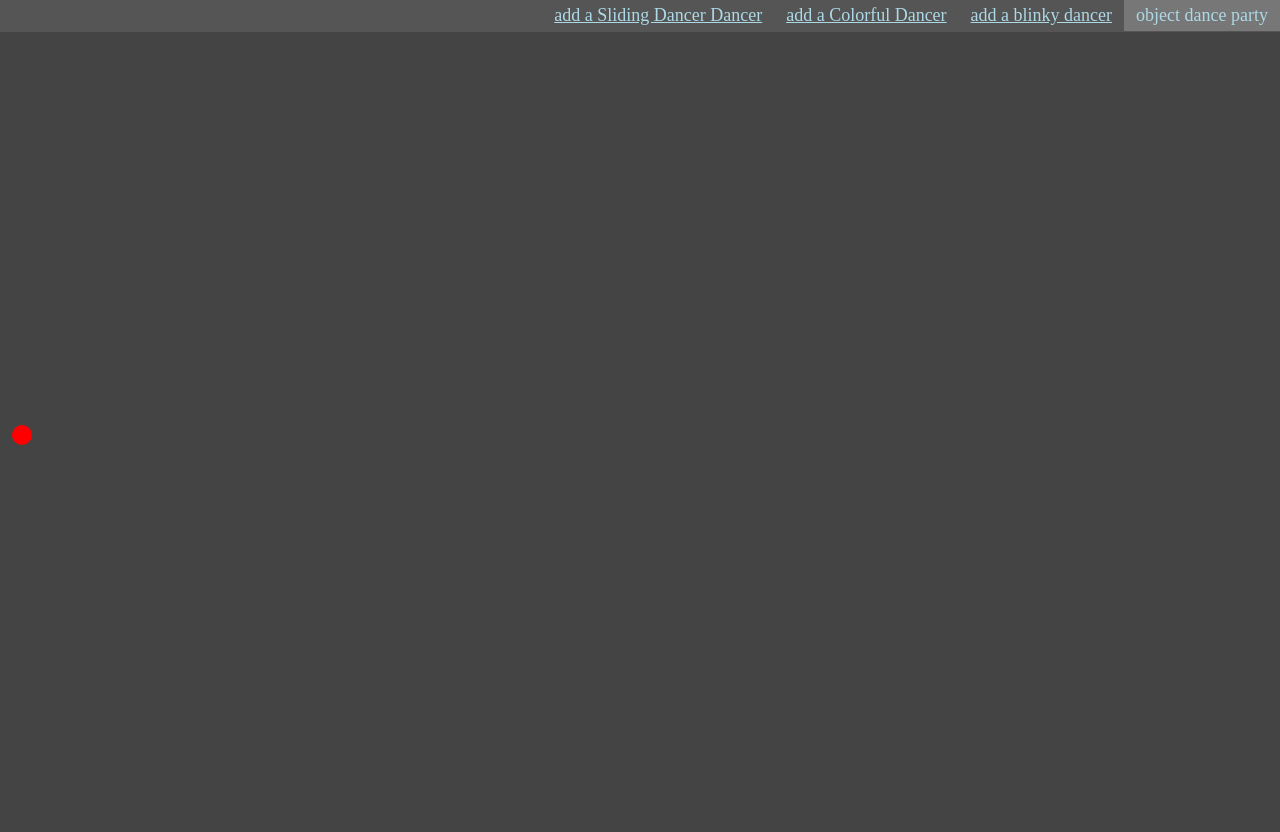
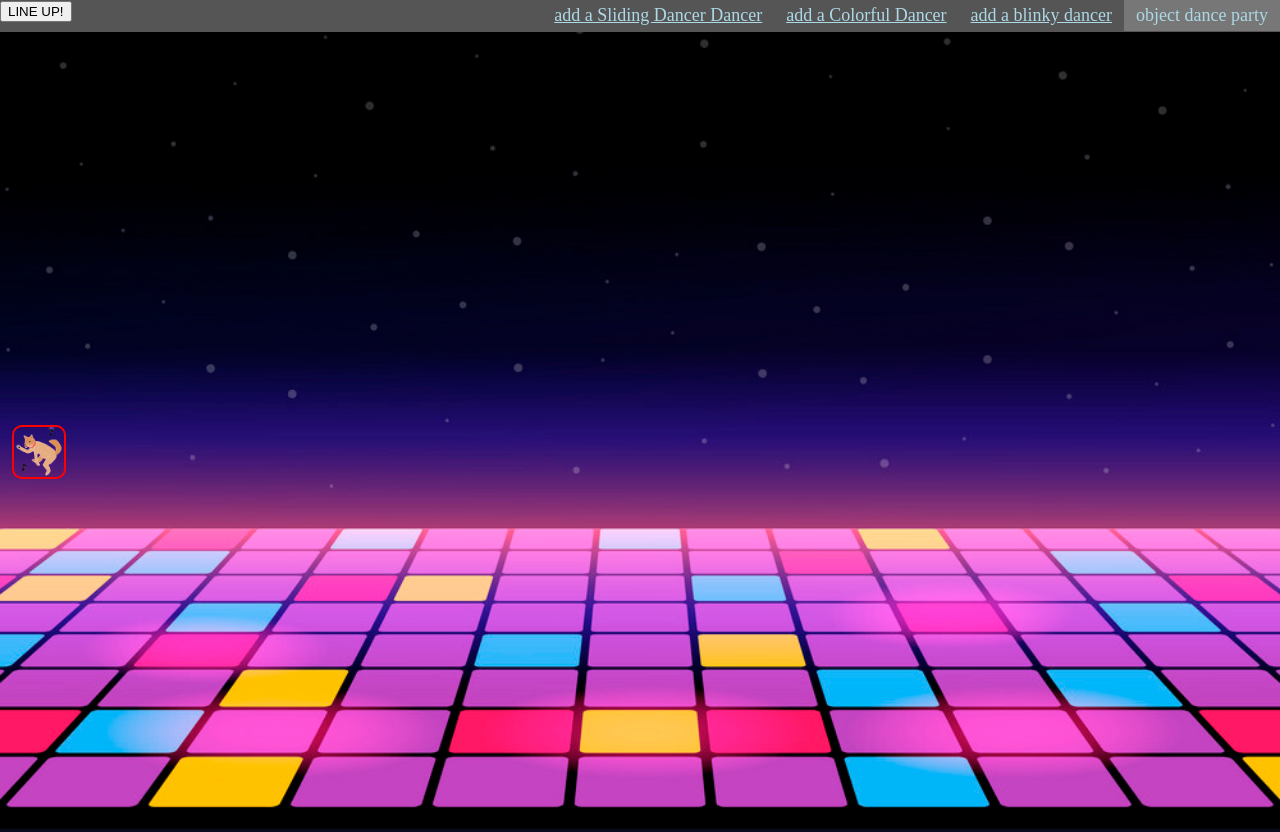
Before and after one commit to NoelleDeAngelo/subclass-dance-party, a website: page dancefloor.html in a window 1280 px wide. Both pictures are taken after a click on the link "add a blinky dancer". Before the commit the page ends 800 px from the top, so only its background shows below. Drawn offline with nearby package versions, Linux system fonts and the light colour scheme.

Commit message:
dogs dancing on the dance floor

```diff
--- a/dancefloor.html
+++ b/dancefloor.html
@@ -8,6 +8,7 @@
     <script src="src/blinkyDancer.js"></script>
     <script src="src/ColorfulDancer.js"></script>
     <script src="src/SlidingDancer.js"></script>
+    <script src="src/lineUp.js"></script>
   </head>
   <body>
     <div class="topbar">
@@ -15,7 +16,9 @@
       <a href="#" class="addDancerButton" data-dancer-maker-function-name="BlinkyDancer">add a blinky dancer</a>
       <a href="#" class="addDancerButton" data-dancer-maker-function-name="ColorfulDancer">add a Colorful Dancer</a>
       <a href="#" class="addDancerButton" data-dancer-maker-function-name="SlidingDancer">add a Sliding Dancer Dancer</a>
+      <button href="#" type="button" class="lineUp" onclick="lineUp()">LINE UP!</button>
     </div>
+    <div class="danceFloor"></div>
     <script src="src/init.js"></script>
   </body>
 </html>
--- a/src/SlidingDancer.js
+++ b/src/SlidingDancer.js
@@ -12,10 +12,10 @@ SlidingDancer.prototype.step = function () {
   Dancer.prototype.step.call(this);
 
   if (this.counter % 2 === 0) {
-    this.$node.animate({left: '+=10px'}, 'fast');
+    this.$node.animate({left: '+=30px'}, 'fast');
     this.counter++;
   } else {
-    this.$node.animate({left: '-=10px'}, 'fast');
+    this.$node.animate({left: '-=30px'}, 'fast');
     this.counter++;
   }
 };
--- a/src/dancer.js
+++ b/src/dancer.js
@@ -1,18 +1,14 @@
 var Dancer = function(top, left, timeBetweenSteps) {
-  this.$node = $('<span class="dancer"></span>');
+  this.$node = $("<img src='assets/dancingDog.png' class='dancer' height='50px' width='50px'>");
   this.timeBetweenSteps = timeBetweenSteps;
 
   this.setPosition(top, left);
   this.step();
 };
 
-// use jQuery to create an HTML <span> tag
-
-
 Dancer.prototype.step = function() {
   setTimeout(this.step.bind(this), this.timeBetweenSteps);
 };
-
 
 Dancer.prototype.setPosition = function(top, left) {
   var styleSettings = {
--- a/src/init.js
+++ b/src/init.js
@@ -27,6 +27,7 @@ $(document).ready(function() {
       $('body').width() * Math.random(),
       Math.random() * 1000
     );
-    $('body').append(dancer.$node);
+    $('.danceFloor').append(dancer.$node);
+    window.dancers.push(dancer);
   });
 });
--- /dev/null
+++ b/src/lineUp.js
@@ -0,0 +1,6 @@
+var lineUp = function () {
+  for (var i = 0; i < window.dancers.length; i++) {
+    var currentNode = window.dancers[i].$node
+    $(currentNode).animate({left: '1px'}, 'fast');
+  }
+}
--- a/styles.css
+++ b/styles.css
@@ -21,8 +21,16 @@ body, a:link, a:visited, a:active{
   background-color: #777;
 }
 .dancer{
-  border:10px solid;
+  border:2px solid;
   border-color: red;
   border-radius:10px;
   position:absolute;
 }
+
+.danceFloor{
+  height: 100%;
+  background-image: url('assets/danceFloor.jpg');
+  background-repeat: no-repeat;
+  background-position: center;
+  background-size: 100%;
+}
```
Also changed, not shown: spec/blinkyDancerSpec.js (+1 -1 lines), assets/danceFloor.jpg (added), assets/dancingDog.png (added).
